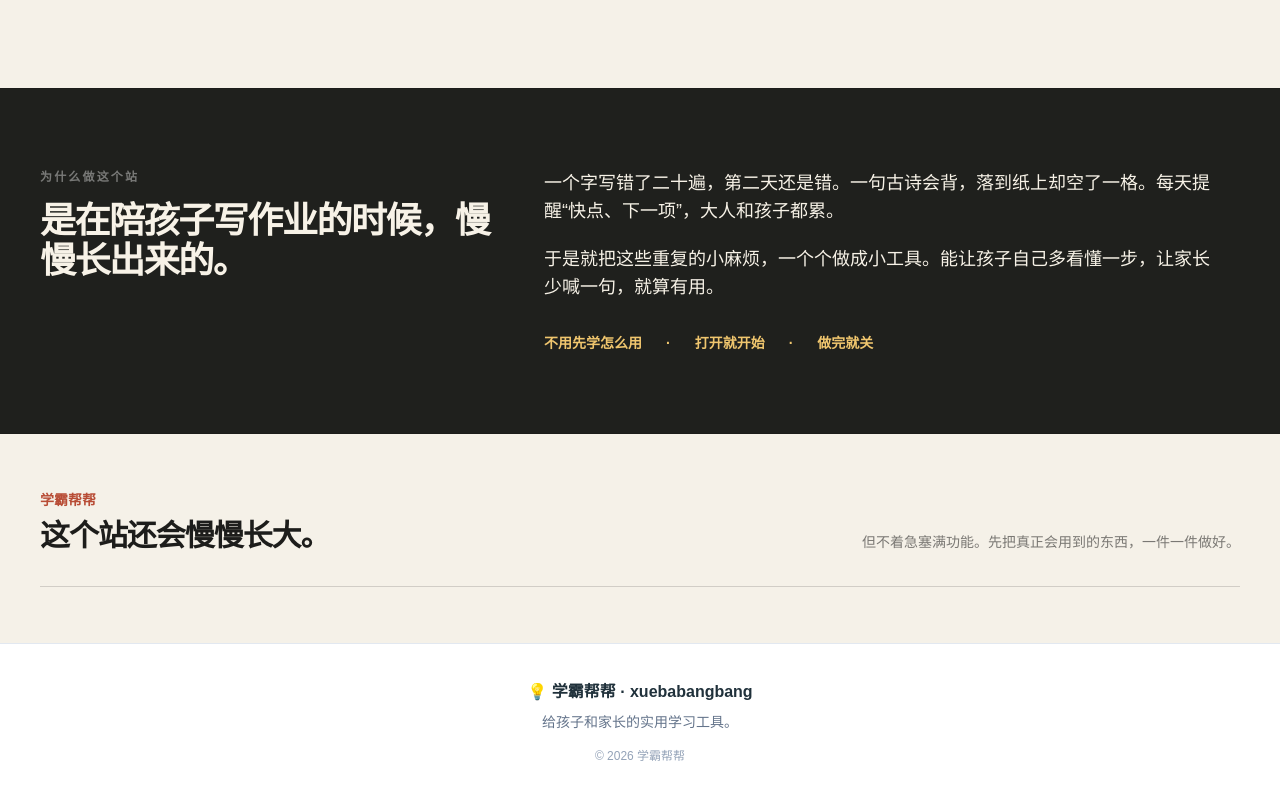
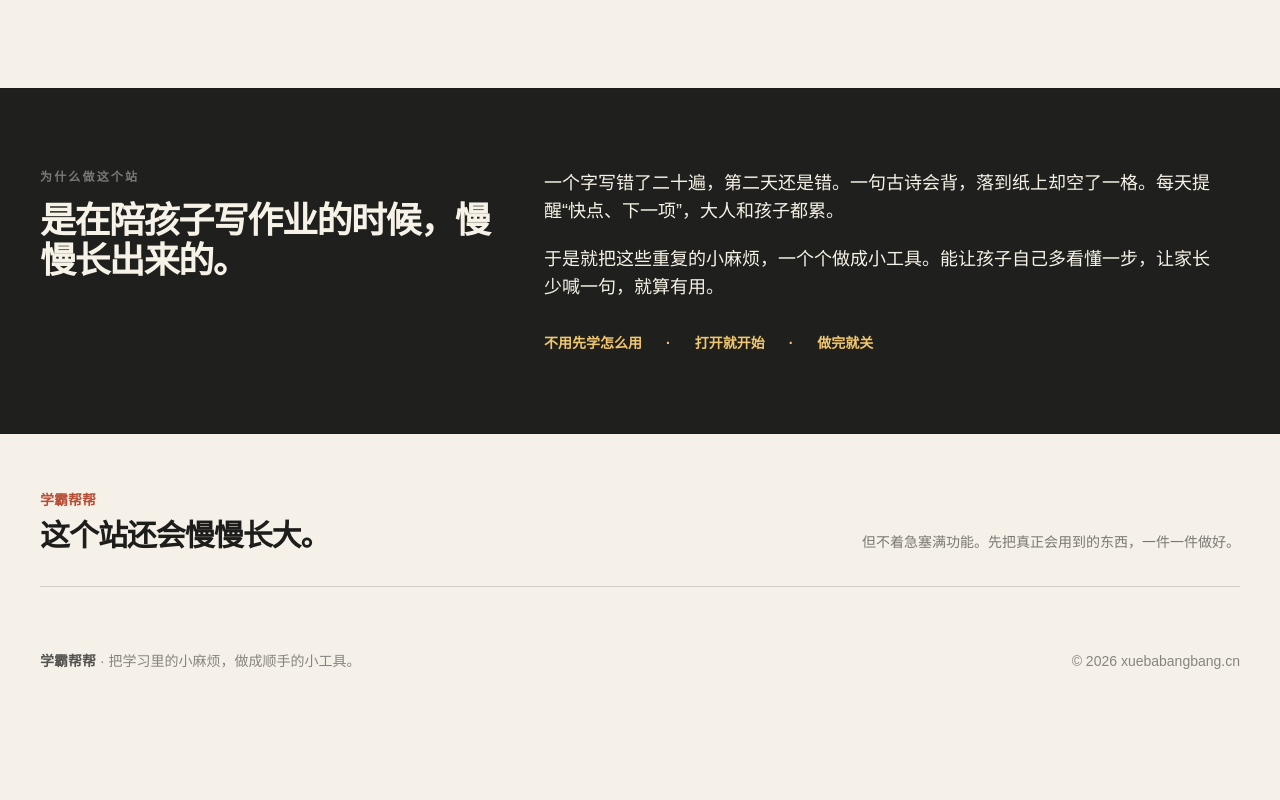
Before and after one commit to ico0018/xuebabangbang, a Next.js app: page / in a window 1280 px wide. Shown: the part 1703-2503 px from the top of the page. After the commit the page ends 2414 px from the top, so only its background shows below. Built offline with nearby package versions, Linux system fonts and the light colour scheme.

Commit message:
Simplify site footer copy

```diff
--- a/components/Footer.tsx
+++ b/components/Footer.tsx
@@ -1,10 +1,9 @@
 export function Footer() {
   return (
-    <footer className="border-t border-slate-200 bg-white">
-      <div className="mx-auto max-w-6xl px-4 py-9 text-center sm:px-6 lg:px-8">
-        <p className="font-semibold text-ink">💡 学霸帮帮 · xuebabangbang</p>
-        <p className="mt-2 text-sm text-slate-500">给孩子和家长的实用学习工具。</p>
-        <p className="mt-4 text-xs text-slate-400">© {new Date().getFullYear()} 学霸帮帮</p>
+    <footer className="bg-[#f5f1e8]">
+      <div className="mx-auto flex max-w-7xl flex-col gap-3 px-5 pb-10 pt-2 text-sm text-black/45 sm:flex-row sm:items-center sm:justify-between sm:px-8 lg:px-10">
+        <p><span className="font-black text-black/65">学霸帮帮</span> · 把学习里的小麻烦，做成顺手的小工具。</p>
+        <p>© {new Date().getFullYear()} xuebabangbang.cn</p>
       </div>
     </footer>
   );
```
